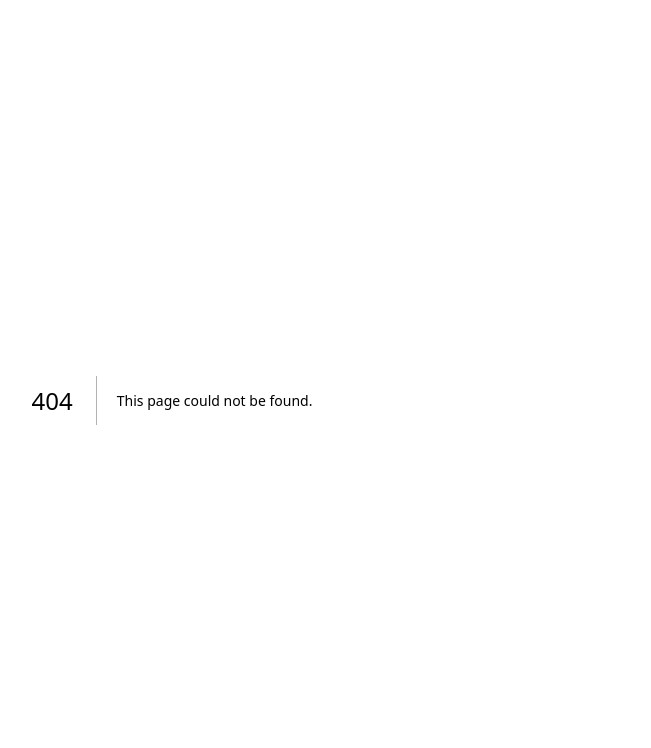
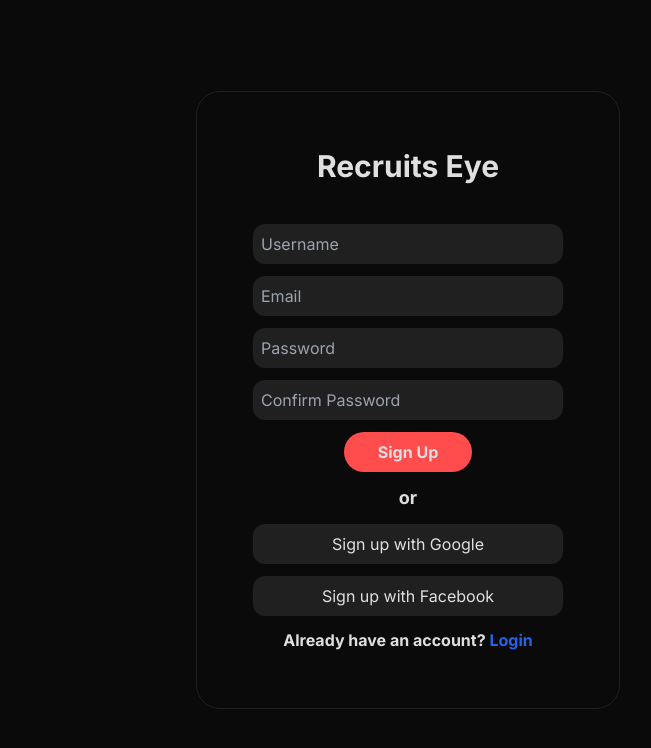
Before and after one commit to JoseChaconUrias/recruitseye, a Next.js app: page /sign-up in a window 1280 px wide. Before the commit this address had no page. Shown: the top 748 px of the page, without its empty margins (468-1119 px from the left). Built offline with nearby package versions, Linux system fonts and the light colour scheme.

Commit message:
Create a new form for sign up page and style

```diff
--- a/src/app/globals.css
+++ b/src/app/globals.css
@@ -1,3 +1,8 @@
 @tailwind base;
 @tailwind components;
 @tailwind utilities;
+
+body {
+    background-color: #0A0A0A;
+    color: #DFDFDF;
+}
--- a/src/app/landing-page/page.tsx
+++ /dev/null
@@ -1,5 +0,0 @@
-const LandingPage = () => {
-  return <h1>Landing page</h1>;
-};
-
-export default LandingPage;
--- /dev/null
+++ b/src/app/sign-up/page.tsx
@@ -0,0 +1,27 @@
+import Link from "next/link";
+
+const SignUp = () => {
+  return (
+    <main className="flex flex-row justify-between items-center min-h-screen p-32">
+        <div>
+          {/* <Image src="logo.png" alt="Recruits Eye Logo"/> */}
+        </div>
+        <div className="rounded-3xl w-[424px] border border-dark-grey p-14 fixed right-48">
+            <h1 className="text-center text-3xl font-bold mb-10">Recruits Eye</h1>
+            <div className="flex flex-col gap-3 rounded-md items-center justify-center">
+              <input className="rounded-xl p-2 bg-dark-grey w-full" type="text" placeholder="Username"/>
+              <input className="rounded-xl p-2 bg-dark-grey w-full" type="text" placeholder="Email"/>
+              <input className="rounded-xl p-2 bg-dark-grey w-full" type="password" placeholder="Password"/>
+              <input className="rounded-xl p-2 bg-dark-grey w-full" type="password" placeholder="Confirm Password"/>
+              <button className="rounded-full bg-dark-red w-32 p-2 font-bold">Sign Up</button>
+              <p className="font-bold text-lg">or</p>
+              <button className=" p-2 rounded-xl bg-dark-grey w-full">Sign up with Google</button>
+              <button className=" p-2 rounded-xl bg-dark-grey w-full">Sign up with Facebook</button>
+              <span className=" font-bold">Already have an account?<Link className="text-blue-600 font-bold" href="/landing-page"> Login</Link></span>
+            </div>
+        </div>
+    </main>
+  );
+};
+
+export default SignUp;
--- a/tailwind.config.ts
+++ b/tailwind.config.ts
@@ -8,10 +8,12 @@ const config: Config = {
   ],
   theme: {
     extend: {
-      backgroundImage: {
-        "gradient-radial": "radial-gradient(var(--tw-gradient-stops))",
-        "gradient-conic":
-          "conic-gradient(from 180deg at 50% 50%, var(--tw-gradient-stops))",
+      colors: {
+        "dark-mode": "#0A0A0A",
+        "dark-red": "#FF4C4C",
+        "light-red": "#FFAFAF",
+        "dark-grey": "#202020",
+        "light-grey": "#DFDFDF",
       },
     },
   },
```
